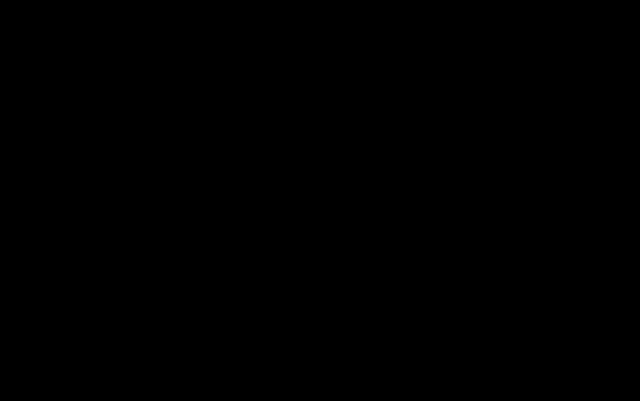
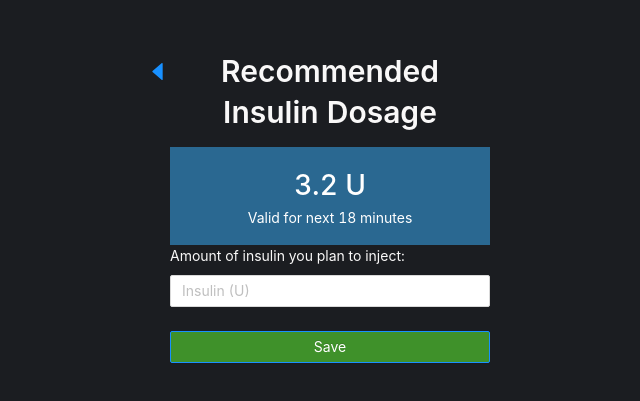
Before and after one commit to PathfinderDevelopment/pba-demo, a React (Create React App) app: page /dosage in a window 1280 px wide. Shown: the part 181-582 px from the top of the page, without its empty margins (310-950 px from the left). Built offline with nearby package versions, Linux system fonts and the light colour scheme.

Commit message:
Built insulin dosage screen

```diff
--- a/src/App.tsx
+++ b/src/App.tsx
@@ -31,7 +31,7 @@
         <Route exact path='/pairdevice' component={Pairing} />
         <Route exact path='/home' component={Home} />
         <Route exact path='/report' component={Report} />
-        <Route exact path='/insulindosage' component={InsulinDosage} />
+        <Route exact path='/dosage' component={InsulinDosage} />
         <Route exact path='/feedback' component={Feedback} />
         <Route exact path='/calorieinput' component={CalorieInput} />
         <Route exact path='/alerts' component={Alerts} />
--- a/src/Components/Home/Home.styled.tsx
+++ b/src/Components/Home/Home.styled.tsx
@@ -11,15 +11,6 @@
   width: 100%;
   margin: auto;
   padding: 1.6rem 3.2rem;
-`;
-
-export const StyledGlucoseLevel = styled.h1`
-  margin-bottom: 0px;
-  color:white;
-`;
-
-export const StyledGlucoseLevelLabel = styled.p`
-  margin-bottom: 0px;
 `;
 
 export const StyledBadge = styled(Badge)`
--- a/src/Components/Home/Home.tsx
+++ b/src/Components/Home/Home.tsx
@@ -4,11 +4,12 @@
   StyledGlucoseLevelContainer,
   StyledBadge,
   StyledCaretUpFilled,
-  StyledGlucoseLevel,
-  StyledGlucoseLevelLabel,
   StyledLink,
 } from './Home.styled';
-import {Container} from '../SharedStyledComponents';
+import {
+  Container,
+  StyledCardTitle,
+  StyledCardSubtitle} from '../SharedStyledComponents';
 import {Link} from 'react-router-dom';
 
 export const Home: React.FC = () => {
@@ -22,8 +23,8 @@
           </StyledBadge>
         </Link>
         <StyledCaretUpFilled />
-        <StyledGlucoseLevel>120</StyledGlucoseLevel>
-        <StyledGlucoseLevelLabel>mg/dL</StyledGlucoseLevelLabel>
+        <StyledCardTitle>120</StyledCardTitle>
+        <StyledCardSubtitle>mg/dL</StyledCardSubtitle>
       </StyledGlucoseLevelContainer>
 
       <StyledLink to='/report'>View Reports</StyledLink>
--- a/src/Components/InsulinDosage/InsulinDosage.tsx
+++ b/src/Components/InsulinDosage/InsulinDosage.tsx
@@ -1,7 +1,61 @@
 import React from 'react';
+import {
+  Container,
+  StyledBackButton,
+  StyledCardTitle,
+  StyledCardSubtitle} from '../SharedStyledComponents';
+import {Typography, Form, Button, Input} from 'antd';
+import styled from 'styled-components';
+import {Link} from 'react-router-dom';
+
+const InsulinDosageSuggestion = styled.div`
+  background-color: #2A6891;
+  color: white;
+  padding: 1.6rem;
+`;
 
 export const InsulinDosage:React.FC = () => {
-    return (
-        <p>InsulinDosage Screen</p>
-    )
-}
+  const onFinish = (values: any) => {
+    console.log('Success:', values);
+    // TODO: Track feedback input event
+    // TODO: Route to success screen
+  };
+
+  const onFinishFailed = (errorInfo: any) => {
+    console.log('Failed:', errorInfo);
+  };
+
+  return (
+    <Container>
+      <Link to='home'>
+        <StyledBackButton/>
+      </Link>
+      <Typography.Title level={2}>
+        Recommended <br/> Insulin Dosage
+      </Typography.Title>
+      <InsulinDosageSuggestion>
+        <StyledCardTitle>3.2 U</StyledCardTitle>
+        <StyledCardSubtitle>Valid for next 18 minutes</StyledCardSubtitle>
+      </InsulinDosageSuggestion>
+      <Form
+        name="feedbackInput"
+        onFinish={onFinish}
+        onFinishFailed={onFinishFailed}
+        layout='vertical'>
+
+        <Form.Item
+          label="Amount of insulin you plan to inject:"
+          name="tired"
+        >
+          <Input placeholder='Insulin (U)' />
+        </Form.Item>
+
+        <Form.Item>
+          <Button type="primary" htmlType="submit" block>
+            Save
+          </Button>
+        </Form.Item>
+      </Form>
+    </Container>
+  );
+};
--- a/src/Components/Report/Report.tsx
+++ b/src/Components/Report/Report.tsx
@@ -2,20 +2,17 @@
 import {Button} from 'antd';
 import {Container, StyledBackButton} from '../SharedStyledComponents';
 import {Link} from 'react-router-dom';
-import ReportImage from '../../images/reports_image.png';
 
 export const Report:React.FC = () => {
-  // TODO: Add graph once assets have been uploaded to Zeplin
   const shareData = ():void => {
     // TODO: Track data sharing event.
   };
 
   return (
-    <Container>
+    <Container style={{height: '500px', width: '25%'}}>
       <Link to='home'>
         <StyledBackButton/>
       </Link>
-      <img src={ReportImage} style={{width: '100%'}} alt='report-graph'/>
       <Button type='primary' onClick={shareData}>Share Data</Button>
     </Container>
   );
--- a/src/Components/SharedStyledComponents.ts
+++ b/src/Components/SharedStyledComponents.ts
@@ -8,7 +8,6 @@
   text-align:center;
   position: relative;
 `;
-
 
 export const StyledBackButton = styled(CaretLeftOutlined)`
     position: absolute;
@@ -23,3 +22,12 @@
   text-align:center;
   position: relative;
 `;
+
+export const StyledCardTitle = styled.h1`
+  margin-bottom: 0px;
+  color:white;
+`;
+
+export const StyledCardSubtitle = styled.p`
+  margin-bottom: 0px;
+`;
--- a/src/index.css
+++ b/src/index.css
@@ -7,7 +7,7 @@
     sans-serif;
   -webkit-font-smoothing: antialiased;
   -moz-osx-font-smoothing: grayscale;
-  background-color: #000000;
+  background-color: #1B1D21;
 }
 
 code {
```
